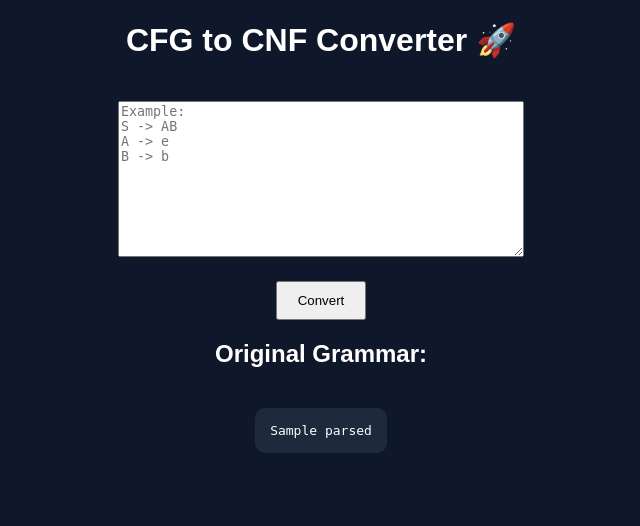
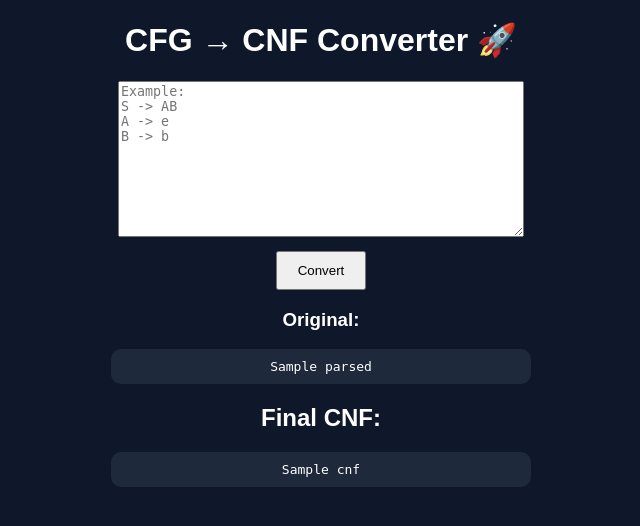
Before and after one commit to jaanvigangwal22/CGF-CONVERTOR-Project-, a Flask app: template templates/index.html in a window 1280 px wide. Shown: the top 526 px of the page, without its empty margins (319-959 px from the left). Run offline with Flask 3, Linux system fonts and the light colour scheme; the template is opened without the code that fills it: most values are stand-ins (such as "Sample title", 1, 10 or a date in 2020).

Commit message:
Added full CNF conversion steps (epsilon, unit, useless, final)

```diff
--- a/app.py
+++ b/app.py
@@ -1,5 +1,11 @@
 from flask import Flask, render_template, request
-from parser import parse_grammar, remove_epsilon
+from parser import (
+    parse_grammar,
+    remove_epsilon,
+    remove_unit,
+    remove_useless,
+    to_cnf
+)
 
 app = Flask(__name__)
 
@@ -9,17 +15,27 @@ def home():
     grammar = ""
     parsed = {}
     no_epsilon = {}
+    no_unit = {}
+    no_useless = {}
+    cnf = {}
 
     if request.method == "POST":
         grammar = request.form["grammar"]
+
         parsed = parse_grammar(grammar)
         no_epsilon = remove_epsilon(parsed)
+        no_unit = remove_unit(no_epsilon)
+        no_useless = remove_useless(no_unit)
+        cnf = to_cnf(no_useless)
 
     return render_template(
         "index.html",
         grammar=grammar,
         parsed=parsed,
-        no_epsilon=no_epsilon
+        no_epsilon=no_epsilon,
+        no_unit=no_unit,
+        no_useless=no_useless,
+        cnf=cnf
     )
 
 if __name__ == "__main__":
--- a/templates/index.html
+++ b/templates/index.html
@@ -2,7 +2,7 @@
 <html>
 
 <head>
-    <title>CFG Converter</title>
+    <title>CFG to CNF Converter</title>
 
     <style>
         body {
@@ -15,21 +15,19 @@
         textarea {
             width: 400px;
             height: 150px;
-            margin-top: 20px;
         }
 
         button {
-            margin-top: 20px;
             padding: 10px 20px;
-            cursor: pointer;
+            margin-top: 10px;
         }
 
         pre {
             background: #1e293b;
-            padding: 15px;
+            padding: 10px;
             border-radius: 10px;
-            display: inline-block;
-            margin-top: 20px;
+            margin: 10px auto;
+            width: 400px;
         }
     </style>
 
@@ -37,29 +35,40 @@
 
 <body>
 
-<h1>CFG to CNF Converter 🚀</h1>
+<h1>CFG → CNF Converter 🚀</h1>
 
 <form method="POST">
-
 <textarea name="grammar" placeholder="Example:
 S -> AB
 A -> e
 B -> b"></textarea>
-
 <br>
-
 <button type="submit">Convert</button>
-
 </form>
 
 {% if parsed %}
-    <h2>Original Grammar:</h2>
-    <pre>{{ parsed }}</pre>
+<h3>Original:</h3>
+<pre>{{ parsed }}</pre>
 {% endif %}
 
 {% if no_epsilon %}
-    <h2>After e (epsilon) Removal:</h2>
-    <pre>{{ no_epsilon }}</pre>
+<h3>After Epsilon Removal:</h3>
+<pre>{{ no_epsilon }}</pre>
+{% endif %}
+
+{% if no_unit %}
+<h3>After Unit Removal:</h3>
+<pre>{{ no_unit }}</pre>
+{% endif %}
+
+{% if no_useless %}
+<h3>After Useless Removal:</h3>
+<pre>{{ no_useless }}</pre>
+{% endif %}
+
+{% if cnf %}
+<h2>Final CNF:</h2>
+<pre>{{ cnf }}</pre>
 {% endif %}
 
 </body>
```
Also changed, not shown: parser.py (+68 -2 lines).
